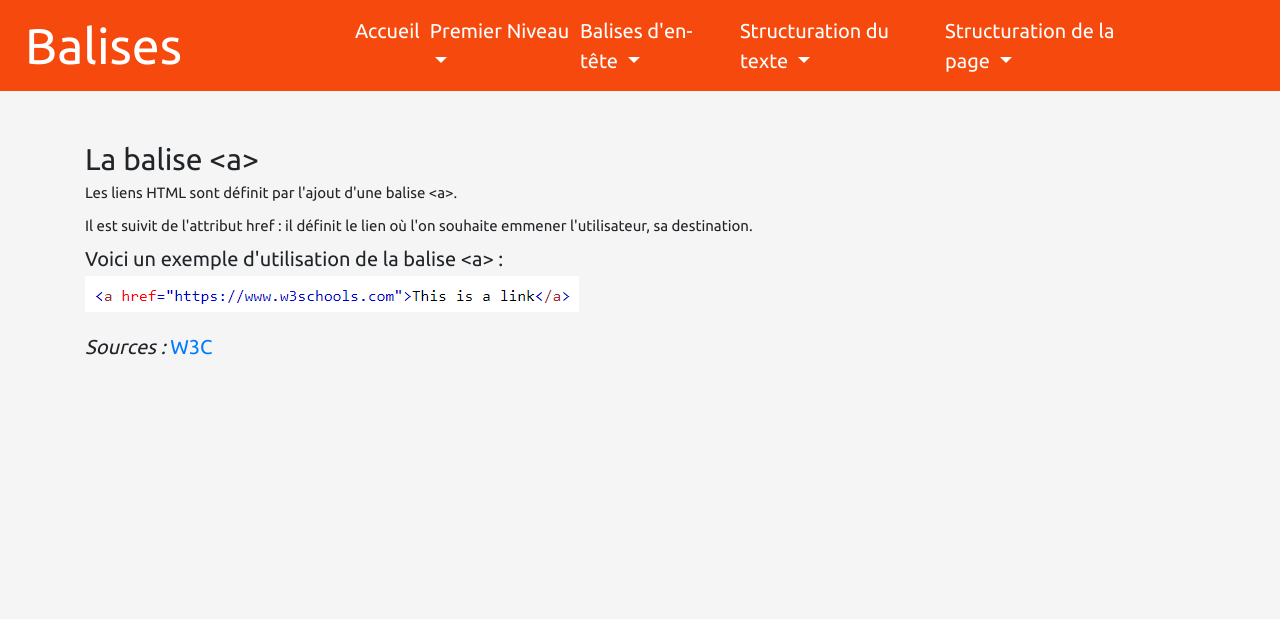
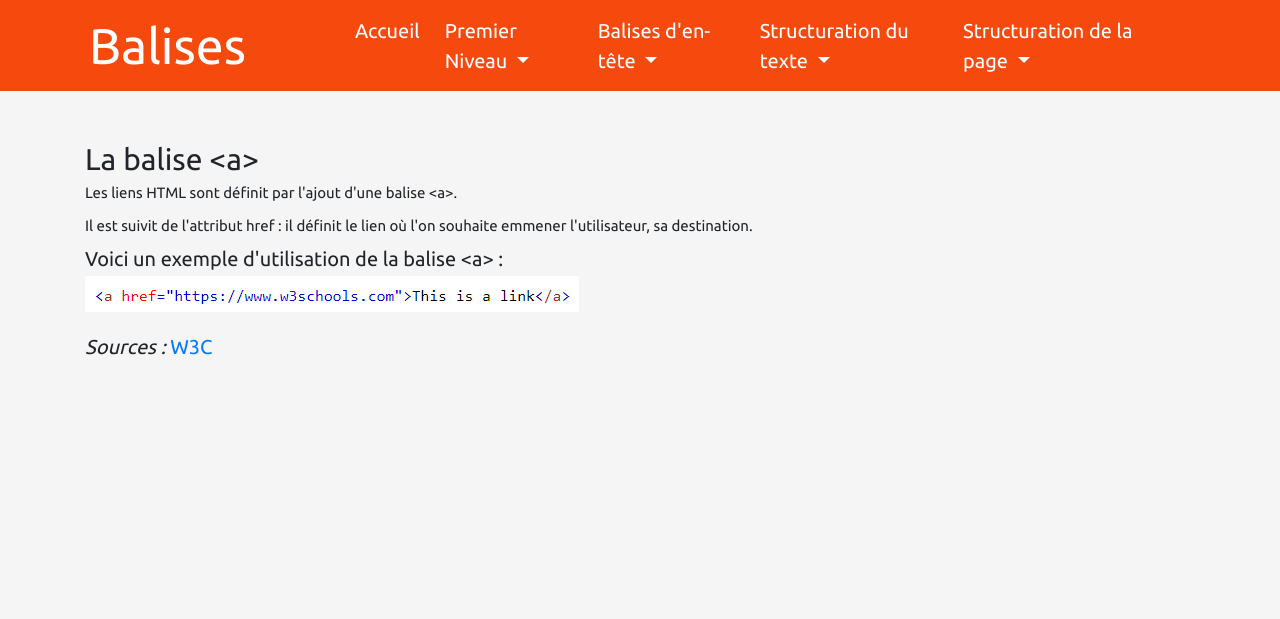
Before and after one commit to KomaWasTaken/DefinitionsBalises, a PHP site: page /balises/a.php in a window 1280 px wide. Shown: the top 619 px of the page. Run offline with PHP 8.4, Linux system fonts and the light colour scheme; some libraries are stand-ins or nearby versions.

Commit message:
Modifications final

```diff
--- a/css/style.css
+++ b/css/style.css
@@ -22,6 +22,8 @@ section{flex-grow:1;
 
     .ptb-30{padding:30px 0;}
     .ptb-50{padding: 50px 0;}
+
+    .ml-15{margin-left: 15px;}
 
     .mt-20{margin-top:20px;}
 
--- a/include/header.php
+++ b/include/header.php
@@ -1,14 +1,14 @@
 <header>
 <div class="bd-example">
     <nav class="navbar navbar-expand-lg row bgcolor1 w-100 no-margin">
-        <a class="navbar-brand col-3 fs-50" href="#">Balises</a>
+        <a class="navbar-brand col-3 fs-50 d-flex justify-content-center" href="#">Balises</a>
         <button class="navbar-toggler bgcolor4 custom-toggler" type="button" data-toggle="collapse" data-target="#navbarNavDropdown" aria-controls="navbarNavDropdown" aria-expanded="false" aria-label="Toggle navigation">
             <span class="navbar-toggler-icon"></span>
         </button>
         <div class="collapse navbar-collapse col-8" id="navbarNavDropdown">
             <ul class="navbar-nav">
             <a class="nav-link nav-item fs-20" href="index.php">Accueil</a>
-            <li class="nav-item dropdown">
+            <li class="nav-item dropdown ml-15">
                 <a class="nav-link dropdown-toggle fs-20" href="#" id="navbarDropdownMenuLink" data-toggle="dropdown" aria-haspopup="true" aria-expanded="false">
                     Premier Niveau
                 </a>
@@ -18,7 +18,7 @@
                     <a class="dropdown-item fs-20" href="head.php">Head</a>
                 </div>
             </li>
-            <li class="nav-item dropdown">
+            <li class="nav-item dropdown ml-15">
                 <a class="nav-link dropdown-toggle fs-20" href="#" id="navbarDropdownMenuLink" data-toggle="dropdown" aria-haspopup="true" aria-expanded="false">
                     Balises d'en-tête
                 </a>
@@ -28,7 +28,7 @@
                     <a class="dropdown-item fs-20" href="meta.php">Meta</a>
                 </div>
             </li>
-            <li class="nav-item dropdown">
+            <li class="nav-item dropdown ml-15">
                 <a class="nav-link dropdown-toggle fs-20" href="#" id="navbarDropdownMenuLink" data-toggle="dropdown" aria-haspopup="true" aria-expanded="false">
                     Structuration du texte
                 </a>
@@ -40,7 +40,7 @@
                     <a class="dropdown-item fs-20" href="select.php">Select</a>
                 </div>
             </li>
-            <li class="nav-item dropdown">
+            <li class="nav-item dropdown ml-15">
                 <a class="nav-link dropdown-toggle fs-20" href="#" id="navbarDropdownMenuLink" data-toggle="dropdown" aria-haspopup="true" aria-expanded="false">
                     Structuration de la page
                 </a>
```
